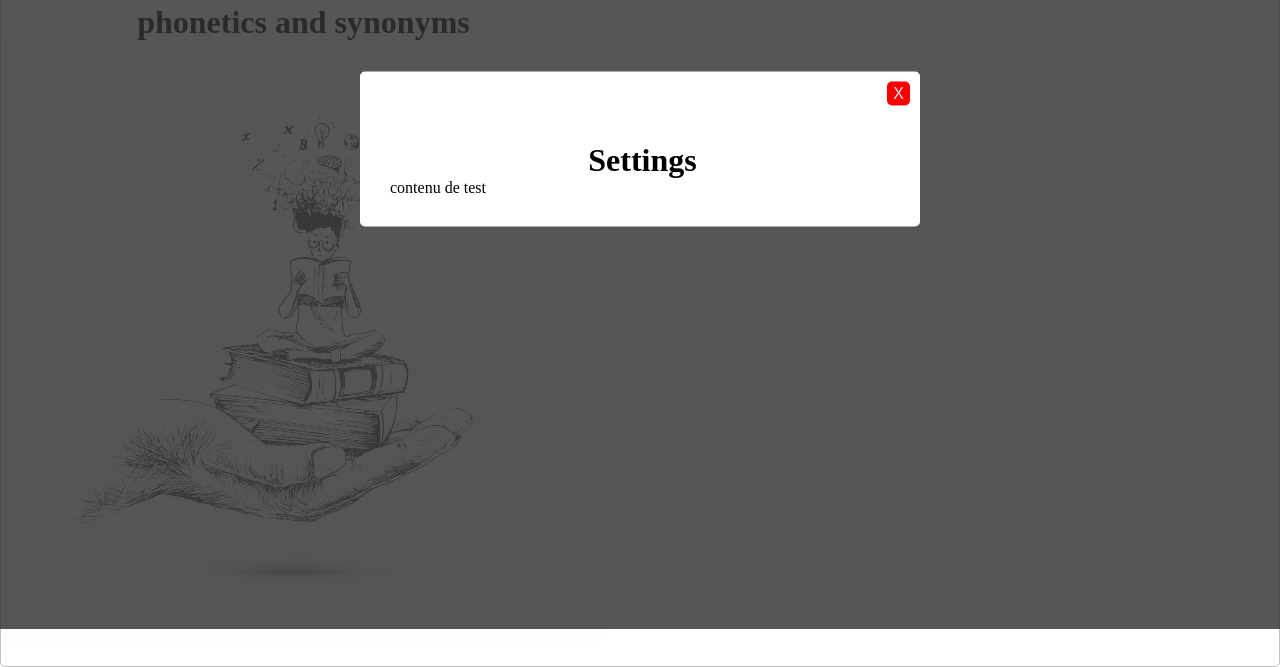
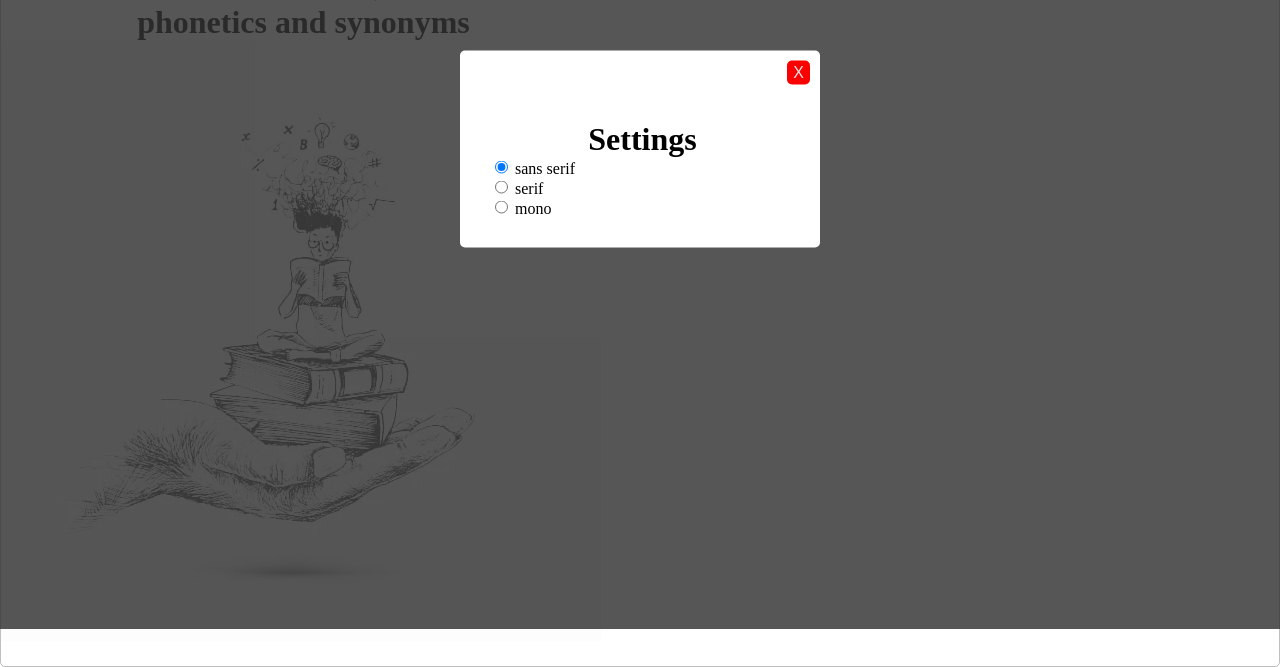
Before and after one commit to JoeWebDev70/05-lab-js-dictionary, a website built with webpack: page src/index.html in a window 1280 px wide. Both pictures are taken after a click on the element 1213 px from the left and 38 px from the top of the page. Shown: the part 171-838 px from the top of the page. Built offline with nearby package versions, Linux system fonts and the light colour scheme.

Commit message:
ci: modal settings
init work on font choice

```diff
--- a/src/index.html
+++ b/src/index.html
@@ -28,15 +28,32 @@
         <title>My Dictionary</title>
     </head>
     <body>
+
         <!-- MODALS WINDOWS FOR SETTINGS -->
         <div class="modal_container setting" role="dialog" aria-labelledby="modal_setting_tittle" aria-describedby="dialogDesc">
             <div class="overlay"></div>
             <div class="modal">
                 <button aria-label="close modal" class="close_modal modal_trigger setting">X</button>
                 <h1 id="modal_setting_tittle">Settings</h1>
-                <p id="dialogDesc">contenu de test </p>
+                <form action="" method="" id="settings" novalidate>
+                    <div id="font_choice">
+                        <div>
+                            <input type="radio" id="sans_serif" name="font" value="Roboto" checked>
+                            <label for="sans_serif">sans serif</label>
+                        </div>
+                        <div>
+                            <input type="radio" id="serif" name="font" value="Roboto Mono">
+                            <label for="serif">serif</label>
+                        </div>
+                        <div>
+                            <input type="radio" id="mono" name="font" value="Roboto Serif">
+                            <label for="mono">mono</label>
+                        </div>
+                    </div>
+                </form>
             </div>
         </div>
+
         <!-- MODALS WINDOWS FOR INFORMATIONS AND PHOTOS CREDITS  -->
         <div class="modal_container info" role="dialog" aria-labelledby="modal_info_tittle" aria-describedby="dialogDesc">
             <div class="overlay"></div>
@@ -57,9 +74,14 @@
                     <a target="_blank" href="https://icons8.com/icon/364/param%C3%A8tres">Gear wheel</a> icon by:
                     <a target="_blank" href="https://icons8.com"> Icons8</a>
                 </p>
+                <p>
+                    Illustration designed by
+                   <a href="https://www.freepik.com" target="_blank">Freepik</a>
+                </p>
             </div>
         </div>
         <!-- MODALS WINDOWS-->
+
         <div id="container">
             <div id="component">
                 <div> <!--left_col-->
@@ -81,7 +103,8 @@
                         </div>
                     </div>
                     <div>
-                        <form action="" method="" novalidate>
+                        <!-- TODO : penser à mettre le label à la place du place holder pour google https://developer.mozilla.org/fr/docs/Web/HTML/Element/input/search -->
+                        <form action="" method="" id="searchBar" novalidate>
                             <input type="search" placeholder="Search in My Dictionary ...">
                             <button type="button">
                                 <img src="./ressources/images/loupe.webp" alt="magnifying glass for searching" width="14" height="23">
--- a/src/sass_libs/modal_windows.scss
+++ b/src/sass_libs/modal_windows.scss
@@ -31,9 +31,9 @@
 
 .modal{
     visibility: hidden;
-    opacity: 0;
-    width: 95%;
-    max-width: 500px;
+    // opacity: 0;
+    // width: 100%;
+    max-width: 460px;
     min-width: 300px;
     padding: 30px;
     background: #fff;
@@ -71,6 +71,16 @@
     cursor: pointer;
 }
 
-// #modal_info_txt{
+#settings{
+    display: flex;
+}
 
-// }
+#font_choice{
+    display: flex;
+    flex-direction: column;
+
+    div[name="font"]{
+        display: flex;
+        align-items: center;
+    }
+}
--- a/src/style.scss
+++ b/src/style.scss
@@ -38,6 +38,11 @@ h1{
 
 p{
     margin: 0;
+}
+
+a{
+    text-decoration: none;
+
 }
 
 img{
@@ -95,7 +100,7 @@ img{
 }
 
 // Form : search Bar
-form{
+#searchBar{
     margin: 55px 0 65px 0;
     display: flex;
     align-items: center;
@@ -123,9 +128,9 @@ form{
         color: black;
         text-transform: none;
         overflow: visible;
-
     }
 }
+
 
 
 @media (prefers-color-scheme: dark)
```
Also changed, not shown: public/index.html (+1 -1 lines), public/style.css.
